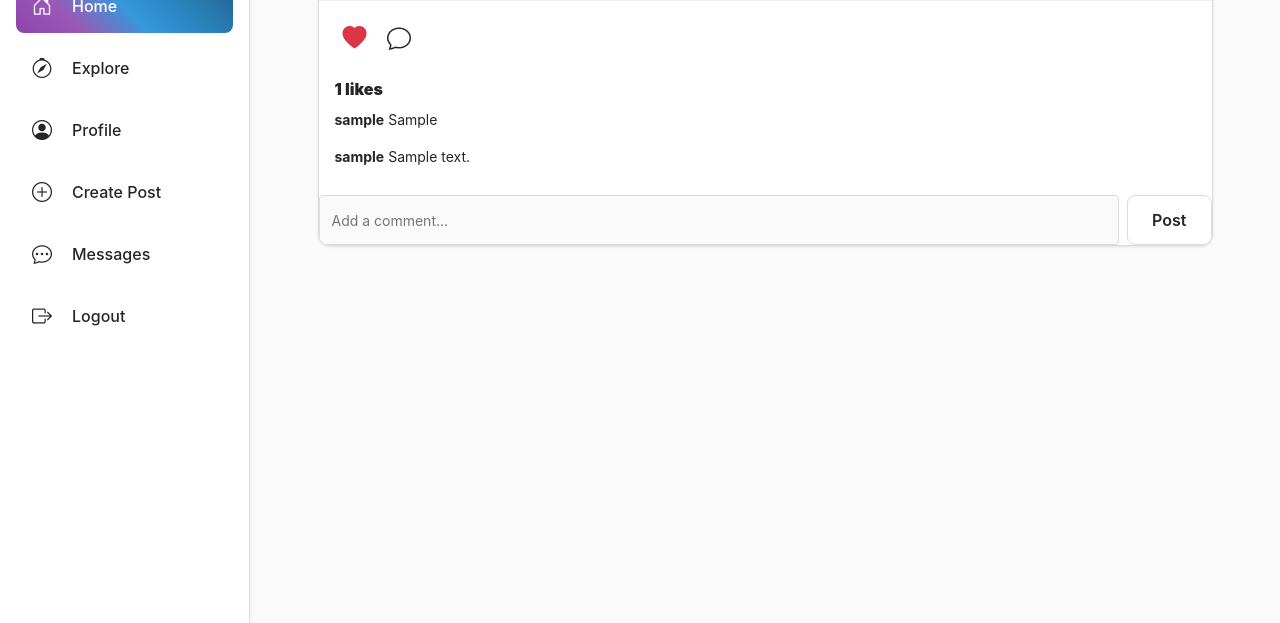
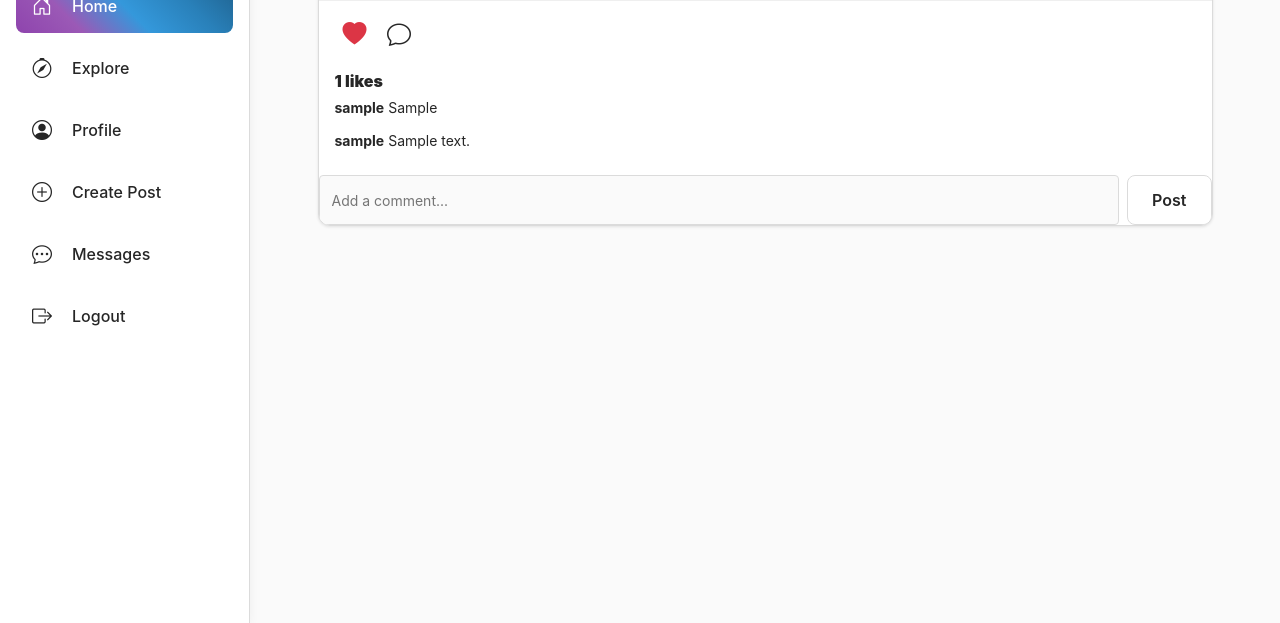
Before and after one commit to 1155-boni/network, a Django app: page /feed/ in a window 1280 px wide. Shown: the part 176-799 px from the top of the page. Run offline with Django 5.2, Linux system fonts and the light colour scheme; a user stored in the database is signed in; tables that the repository leaves empty hold one stand-in row (values such as "Sample post"); some libraries are stand-ins or nearby versions.

Commit message:
Reduce post sizes in feed: image height to 300px (250px mobile), reduced padding for actions/captions/likes

```diff
--- a/instafinsta/static/css/instafinsta.css
+++ b/instafinsta/static/css/instafinsta.css
@@ -240,13 +240,13 @@ body {
 
 .post-image {
   width: 100%;
-  height: 400px;
+  height: 300px;
   object-fit: cover;
   border-radius: 0;
 }
 
 .post-actions {
-  padding: 0.75rem 1rem;
+  padding: 0.5rem 1rem;
   display: flex;
   justify-content: space-between;
   align-items: center;
@@ -269,12 +269,12 @@ body {
 }
 
 .post-caption {
-  padding: 0 1rem 1rem;
+  padding: 0 1rem 0.75rem;
   font-size: 0.875rem;
 }
 
 .post-likes {
-  padding: 0 1rem 0.5rem;
+  padding: 0 1rem 0.25rem;
   font-weight: 600;
   color: #262626;
 }
@@ -483,7 +483,7 @@ footer {
   }
 
   .post-image {
-    height: 300px;
+    height: 250px;
   }
 
   .auth-card {
--- a/instafinsta/templates/signup.html
+++ b/instafinsta/templates/signup.html
@@ -1,4 +1,5 @@
 {% extends "base.html" %}
+{% load widget_tweaks %}
 
 {% block title %}Sign Up{% endblock %}
 
```
Also changed, not shown: TODO.md (+2 -2 lines).
